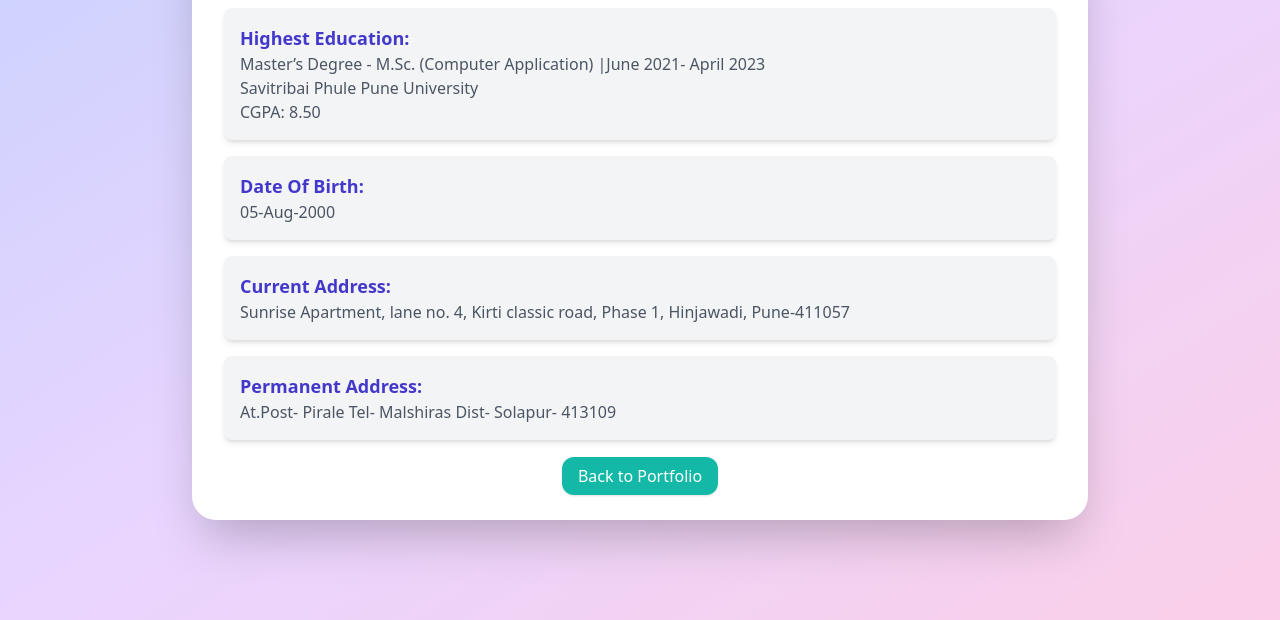
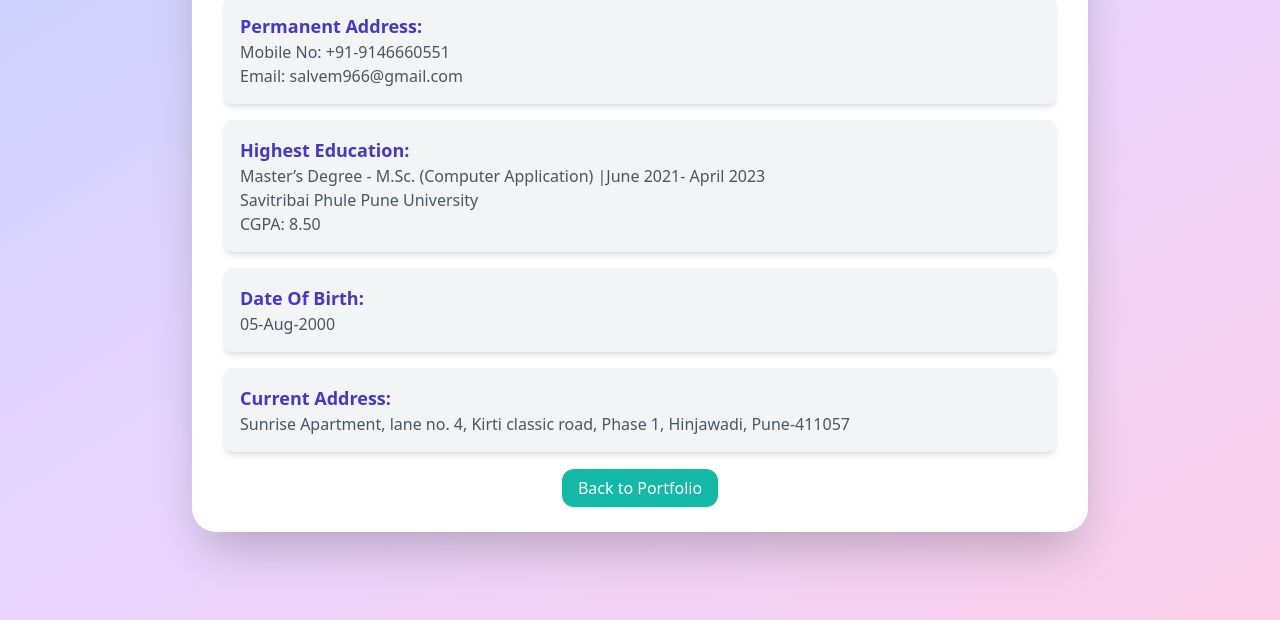
Before and after one commit to imayursalve/portfolio, a plain HTML site: page personal_detail.html in a window 1280 px wide. Shown: the part 180-800 px from the top of the page. Drawn offline with nearby package versions, Linux system fonts and the light colour scheme.

Commit message:
Update personal_detail.html

```diff
--- a/personal_detail.html
+++ b/personal_detail.html
@@ -12,6 +12,14 @@
     <section class="w-full">
       <h2 class="text-2xl font-semibold text-gray-800 text-center mb-6"> Pearsonal Details </h2>
       <div class="space-y-4">
+
+
+	      <div class="bg-gray-100 rounded-lg p-4 shadow-md">
+            <h3 class="font-semibold text-lg text-indigo-700">Permanent Address:</h3>
+            <p class="text-gray-600">Mobile No: +91-9146660551
+	                             <br> Email: salvem966@gmail.com</p>
+	      </div>
+
        <div class="bg-gray-100 rounded-lg p-4 shadow-md">
           <h3 class="font-semibold text-lg text-indigo-700">Highest Education:</h3>
           <p class="text-gray-600">Master’s Degree - M.Sc. (Computer Application) |June 2021- April 2023
@@ -37,12 +45,6 @@
             </div>
 
 
-        <div class="bg-gray-100 rounded-lg p-4 shadow-md">
-            <h3 class="font-semibold text-lg text-indigo-700">Permanent Address:</h3>
-            <p class="text-gray-600">At.Post- Pirale Tel- Malshiras Dist- Solapur- 413109</p>
-            </div>
-
-
 
         </div>
     </section>
```
